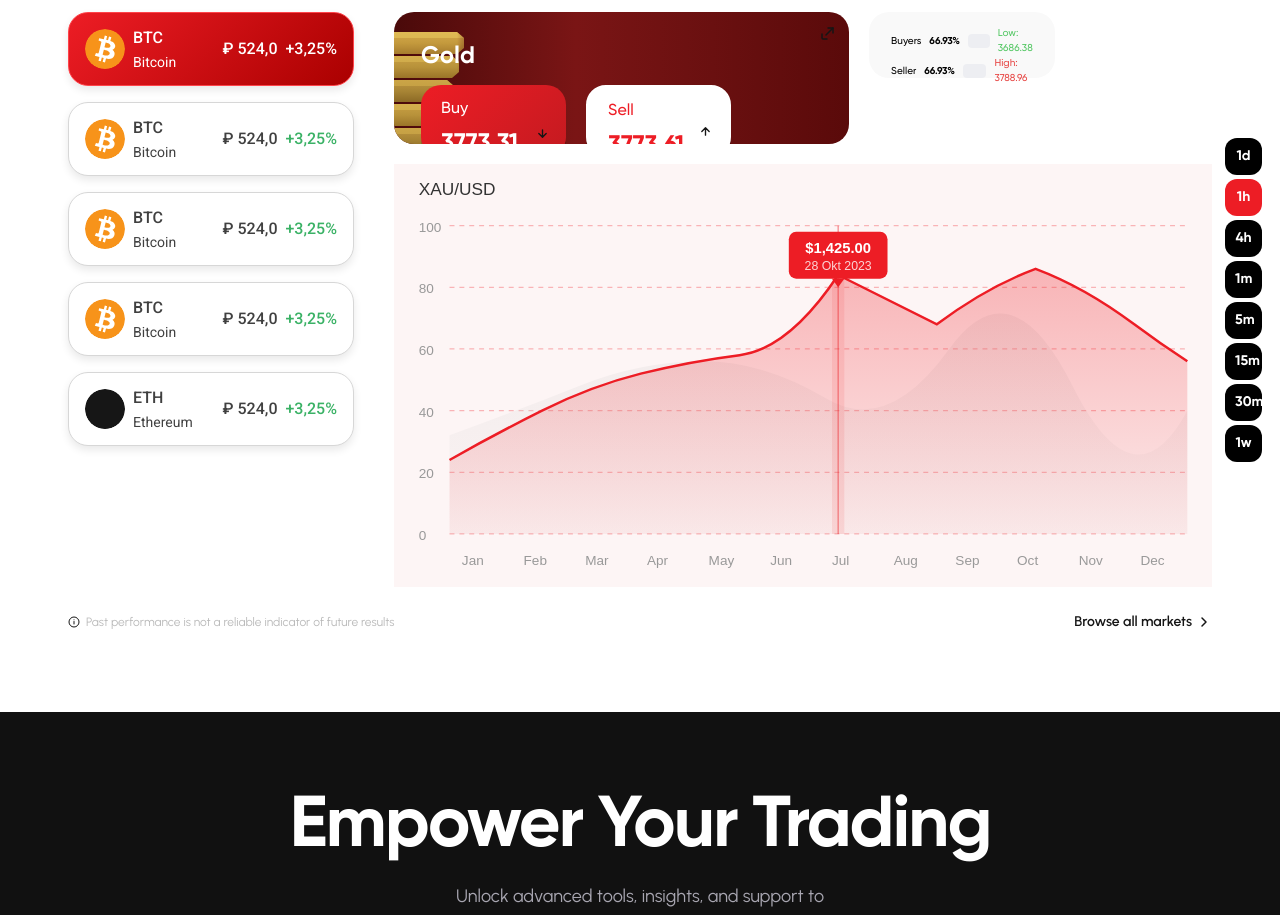
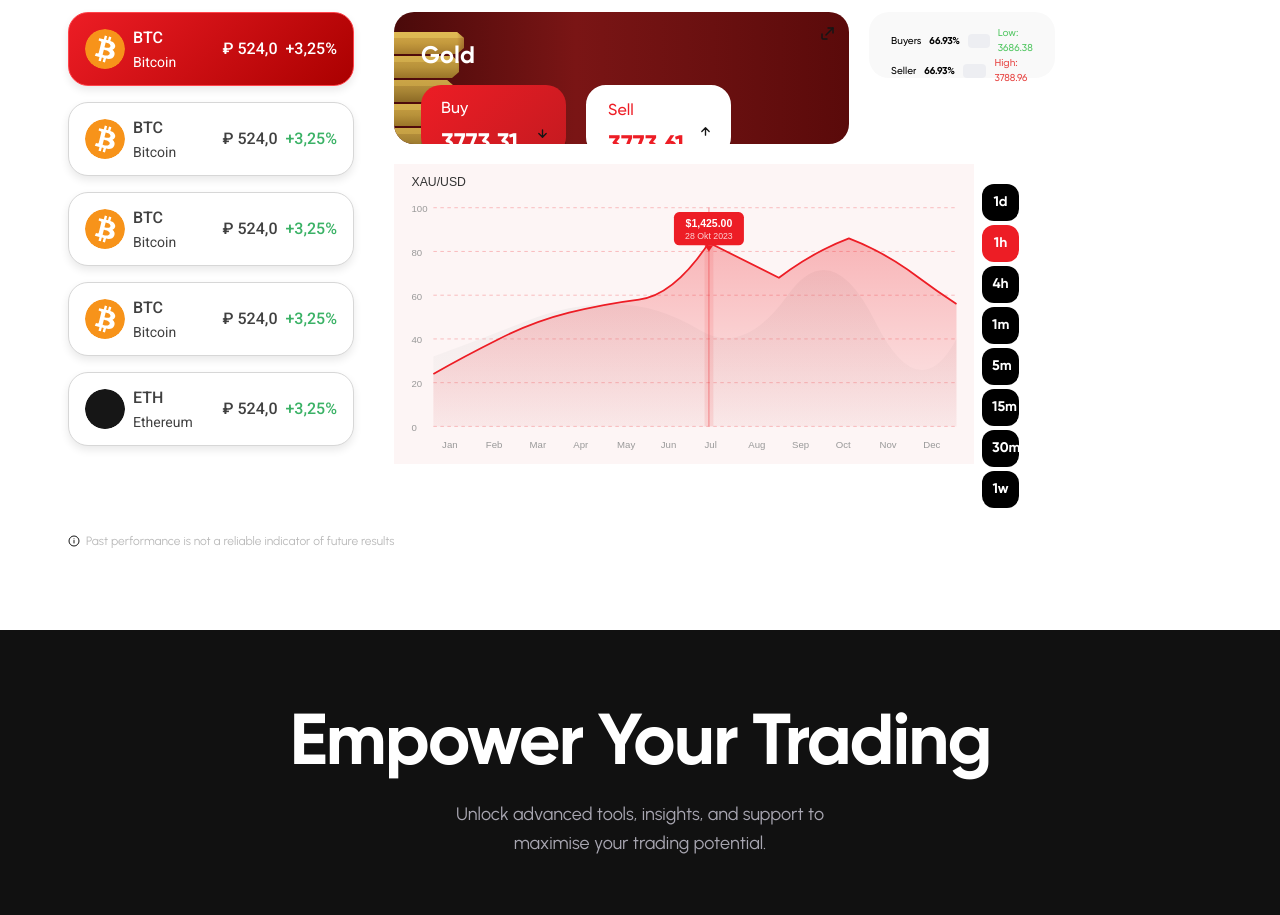
Before and after one commit to tom-tochito/PM-Test, a Next.js app: page / in a window 1280 px wide. Shown: the part 2800-3715 px from the top of the page. Built offline with nearby package versions, Linux system fonts and the light colour scheme.

Commit message:
chart fixes

```diff
--- a/src/components/OurMarkets/OurMarkets.module.css
+++ b/src/components/OurMarkets/OurMarkets.module.css
@@ -107,6 +107,11 @@
   border-radius: 50%;
   overflow: hidden;
   flex-shrink: 0;
+  transition: filter 0.2s ease;
+}
+
+.marketCard:hover .marketIcon {
+  filter: brightness(0.8) sepia(1) hue-rotate(-30deg) saturate(5);
 }
 
 .marketDetails {
@@ -339,11 +344,18 @@
   color: #e74947;
 }
 
+.chartWrapper {
+  display: flex;
+  align-items: flex-start;
+  gap: 8px;
+}
+
 .chart {
   position: relative;
   background-color: transparent;
   border-radius: var(--radius-md);
   overflow: visible;
+  max-width: 580px;
 }
 
 .chartImage {
@@ -352,13 +364,11 @@
 }
 
 .timeframes {
-  position: absolute;
-  right: -50px;
-  top: 50%;
-  transform: translateY(-50%);
   display: flex;
   flex-direction: column;
   gap: 4px;
+  flex-shrink: 0;
+  padding-top: 20px;
 }
 
 .timeframeBtn {
@@ -386,7 +396,7 @@
 
 .footer {
   display: flex;
-  justify-content: space-between;
+  justify-content: flex-start;
   align-items: center;
   margin-top: 24px;
 }
--- a/src/components/OurMarkets/OurMarkets.tsx
+++ b/src/components/OurMarkets/OurMarkets.tsx
@@ -122,6 +122,7 @@ export default function OurMarkets() {
                 </div>
               </div>
             </div>
+            <div className={styles.chartWrapper}>
               <div className={styles.chart}>
                 <Image
                   src="/assets/images/xau-chart.svg"
@@ -146,6 +147,7 @@ export default function OurMarkets() {
               </div>
             </div>
           </div>
+        </div>
 
         <div className={styles.footer}>
           <div className={styles.disclaimerWrapper}>
@@ -154,10 +156,6 @@ export default function OurMarkets() {
               Past performance is not a reliable indicator of future results
             </span>
           </div>
-          <a href="#" className={styles.browseLink}>
-            Browse all markets
-            <Icon name="chevron-right" size={16} />
-          </a>
         </div>
       </div>
     </section>
```
Lines whose indentation alone changed are shown as unchanged.
